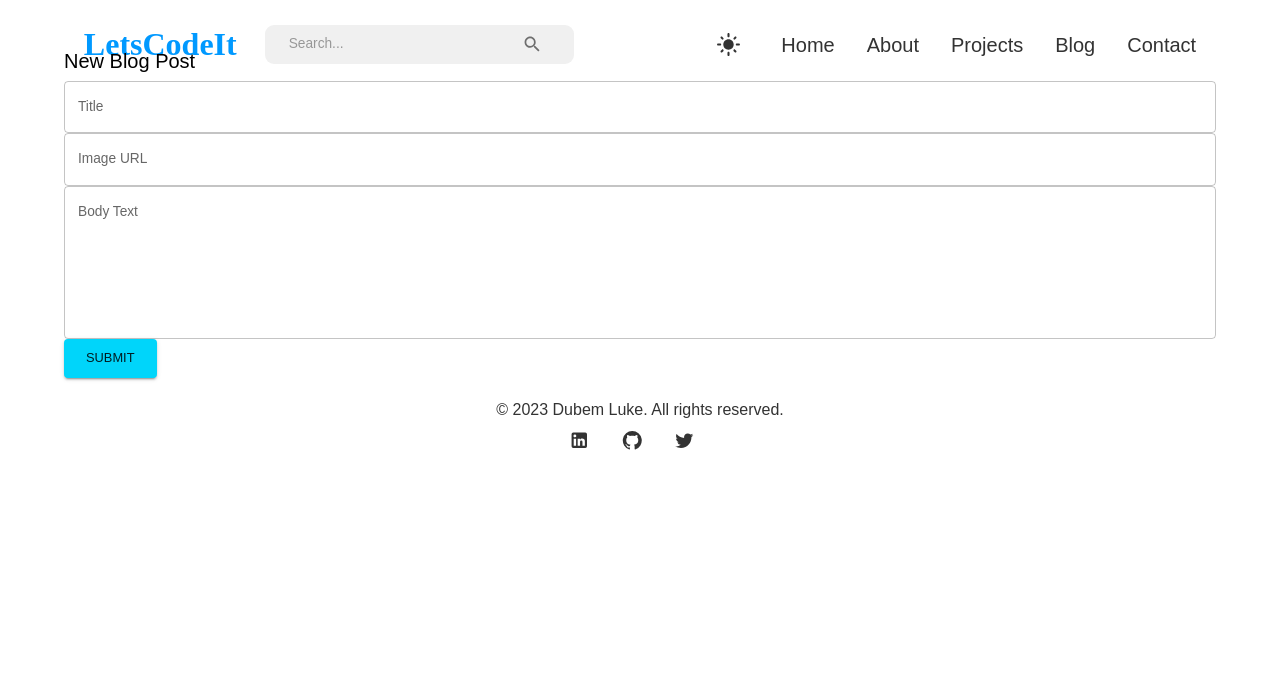
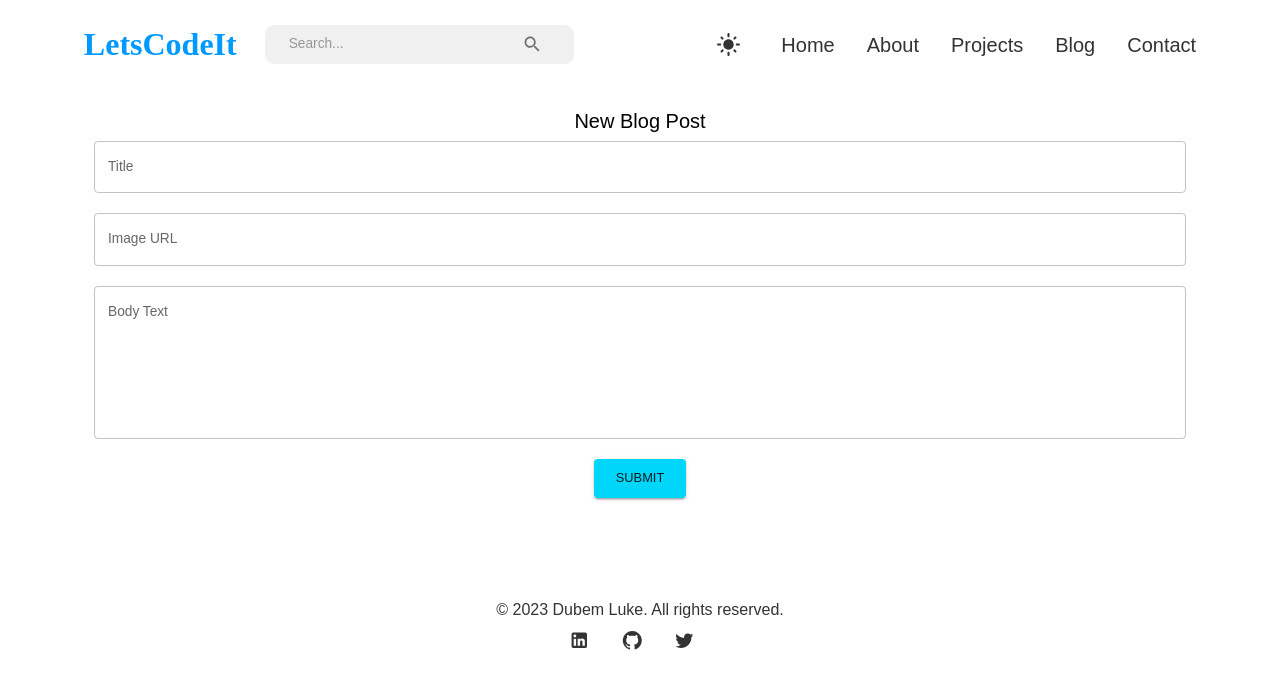
Before and after one commit to lukechidubem/portifolio-new, a React (Vite) app: page /blog-write in a window 1280 px wide. Shown: the top 688 px of the page. Built offline with nearby package versions, Linux system fonts and the light colour scheme.

Commit message:
modified styles

```diff
--- a/src/pages/blog/blogPage.jsx
+++ b/src/pages/blog/blogPage.jsx
@@ -24,7 +24,7 @@ import {
 
 // const useStyles = (theme) => ({
 //   container: {
-//     paddingTop: theme.spacing(4),
+//     paddingTop: '20px',
 //     paddingBottom: theme.spacing(4),
 //   },
 //   cardMedia: {
@@ -103,6 +103,10 @@ const BlogPage = () => {
     <Container
       maxWidth="lg"
       // className={classes.container}
+      sx={{
+        paddingTop: "30px",
+        paddingBottom: "30px",
+      }}
     >
       <Grid container spacing={4}>
         {blogPosts.map((post) => (
@@ -110,11 +114,18 @@ const BlogPage = () => {
             <Card>
               <CardMedia
                 // className={classes.cardMedia}
+                sx={{
+                  height: 0,
+                  paddingTop: "56.25%", // 16:9
+                }}
                 image={post.image}
                 title={post.title}
               />
               <CardContent
-              // className={classes.cardContent}
+                // className={classes.cardContent}
+                sx={{
+                  flexGrow: 1,
+                }}
               >
                 <Typography gutterBottom variant="h5" component="h2">
                   {post.title}
@@ -128,6 +139,12 @@ const BlogPage = () => {
       <form
         onSubmit={handleSubmit}
         // className={classes.form}
+        style={{
+          display: "flex",
+          flexDirection: "column",
+          alignItems: "center",
+          margin: "30px",
+        }}
       >
         <Typography variant="h4" component="h2" gutterBottom>
           New Blog Post
@@ -137,6 +154,9 @@ const BlogPage = () => {
           label="Title"
           variant="outlined"
           fullWidth
+          sx={{
+            marginBottom: "20px",
+          }}
           // className={classes.textField}
           value={title}
           onChange={(event) => setTitle(event.target.value)}
@@ -147,6 +167,9 @@ const BlogPage = () => {
           variant="outlined"
           fullWidth
           // className={classes.textField}
+          sx={{
+            marginBottom: "20px",
+          }}
           value={image}
           onChange={(event) => setImage(event.target.value)}
         />
@@ -158,6 +181,9 @@ const BlogPage = () => {
           variant="outlined"
           fullWidth
           // className={classes.textField}
+          sx={{
+            marginBottom: "20px",
+          }}
           value={body}
           onChange={(event) => setBody(event.target.value)}
         />
@@ -165,6 +191,9 @@ const BlogPage = () => {
           variant="contained"
           color="primary"
           size="large"
+          sx={{
+            marginBottom: "20px",
+          }}
           // className={classes.button}
           type="submit"
         >
--- a/src/pages/blog/blogPage2.jsx
+++ b/src/pages/blog/blogPage2.jsx
@@ -93,7 +93,7 @@ const BlogPage2 = () => {
   return (
     <div
       // className={classes.root}
-      sx={{ backgroundColor: background }}
+      sx={{ backgroundColor: background, padding: "20px", flexGrow: 1 }}
     >
       <GradientOverlay />
       <TextField
@@ -113,6 +113,7 @@ const BlogPage2 = () => {
               <Link to={`/blog/${blogPost.postId}`}>
                 <CardMedia
                   // className={classes.cardMedia}
+                  sx={{ flexGrow: 1 }}
                   image={blogPost.image}
                   title={blogPost.title}
                 />
@@ -127,6 +128,11 @@ const BlogPage2 = () => {
                   <Link
                     to={`/blog/${blogPost.postId}`}
                     // className={classes.readMoreButton}
+                    sx={{
+                      marginTop: "auto",
+                      marginLeft: "auto",
+                      color: "#0099ff",
+                    }}
                   >
                     Read More
                   </Link>
--- a/src/pages/blog/singleBlogPage.jsx
+++ b/src/pages/blog/singleBlogPage.jsx
@@ -57,6 +57,12 @@ const SingleBlogPage = () => {
     <Container
       maxWidth="md"
       // className={classes.root}
+      sx={{
+        flexGrow: 1,
+        padding: "20px",
+
+        padding: "15px",
+      }}
     >
       <Typography gutterBottom variant="h3" component="h1">
         {blogPost.title}
@@ -64,12 +70,20 @@ const SingleBlogPage = () => {
       <Box
         component="img"
         // className={classes.image}
+        sx={{
+          width: "100%",
+          height: "auto",
+          marginBottom: "20px",
+        }}
         src={blogPost.image}
         alt={blogPost.title}
       />
       <Typography
         variant="body1"
         // className={classes.body}
+        sx={{
+          marginBottom: "20px",
+        }}
       >
         {blogPost.body}
       </Typography>
--- a/src/pages/contact.jsx
+++ b/src/pages/contact.jsx
@@ -84,7 +84,7 @@ const ContactPage = () => {
   };
 
   return (
-    <Box sx={{ backgroundColor: background }}>
+    <Box sx={{ backgroundColor: background, color: dark, marginTop: "-35px" }}>
       <Container className=" contact-about" sx={{ height: "80vh" }}>
         <Grid container spacing={2} sx={{ marginTop: "2rem" }}>
           <Grid item xs={12} md={6}>
@@ -131,6 +131,11 @@ const ContactPage = () => {
           </Grid>
           <Grid item xs={12} md={6}>
             <form
+              style={{
+                display: "flex",
+                flexDirection: "column",
+                alignItems: "center",
+              }}
               // className={classes.form}
               onSubmit={handleSubmit}
             >
@@ -149,6 +154,7 @@ const ContactPage = () => {
                 label="Name"
                 variant="outlined"
                 fullWidth
+                margin="16px"
                 // ref={inputRef}
                 inputRef={nameRef}
                 // className={classes.textField}
@@ -159,6 +165,7 @@ const ContactPage = () => {
                 label="Email"
                 variant="outlined"
                 fullWidth
+                margin="16px"
                 // inputRef={inputRef}
                 inputRef={emailRef}
                 // className={classes.textField}
@@ -171,6 +178,7 @@ const ContactPage = () => {
                 multiline
                 rows={6}
                 variant="outlined"
+                margin="16px"
                 fullWidth
                 inputRef={messageRef}
                 // className={classes.textField}
--- a/src/pages/home.jsx
+++ b/src/pages/home.jsx
@@ -63,6 +63,15 @@ const HomePage = () => {
           </Grid>
           <Grid item xs={12} sm={6}>
             <img
+              style={{
+                width: 300,
+                height: 300,
+                mx: "auto",
+                mb: 4,
+                boxShadow: "0 0 20px rgba(0, 0, 0, 0.2)",
+                border: "5px solid white",
+                "& img": { objectFit: "cover" },
+              }}
               // src="https://via.placeholder.com/400x400"
               src={profileImg}
               alt="Luke Dubem"
--- a/src/pages/projects.jsx
+++ b/src/pages/projects.jsx
@@ -47,6 +47,24 @@ const projects = [
       "Lorem ipsum dolor sit amet, consectetur adipiscing elit. Aenean id purus ex.",
     image: "https://picsum.photos/300/200?random=4",
     link: "https://github.com",
+  },
+];
+
+const projects2 = [
+  {
+    title: "A Tour Aplication",
+    image: "images/Tour.png",
+    link: "https://tours-9w4s.onrender.com",
+  },
+  {
+    title: "An E-commerce Aplication",
+    image: "images/E-commerce.png",
+    link: "https://lukesecommerce.onrender.com",
+  },
+  {
+    title: "Everyday Todo Aplication",
+    image: "images/Todo.png",
+    link: "https://lukestodo.onrender.com/",
   },
 ];
 
```
